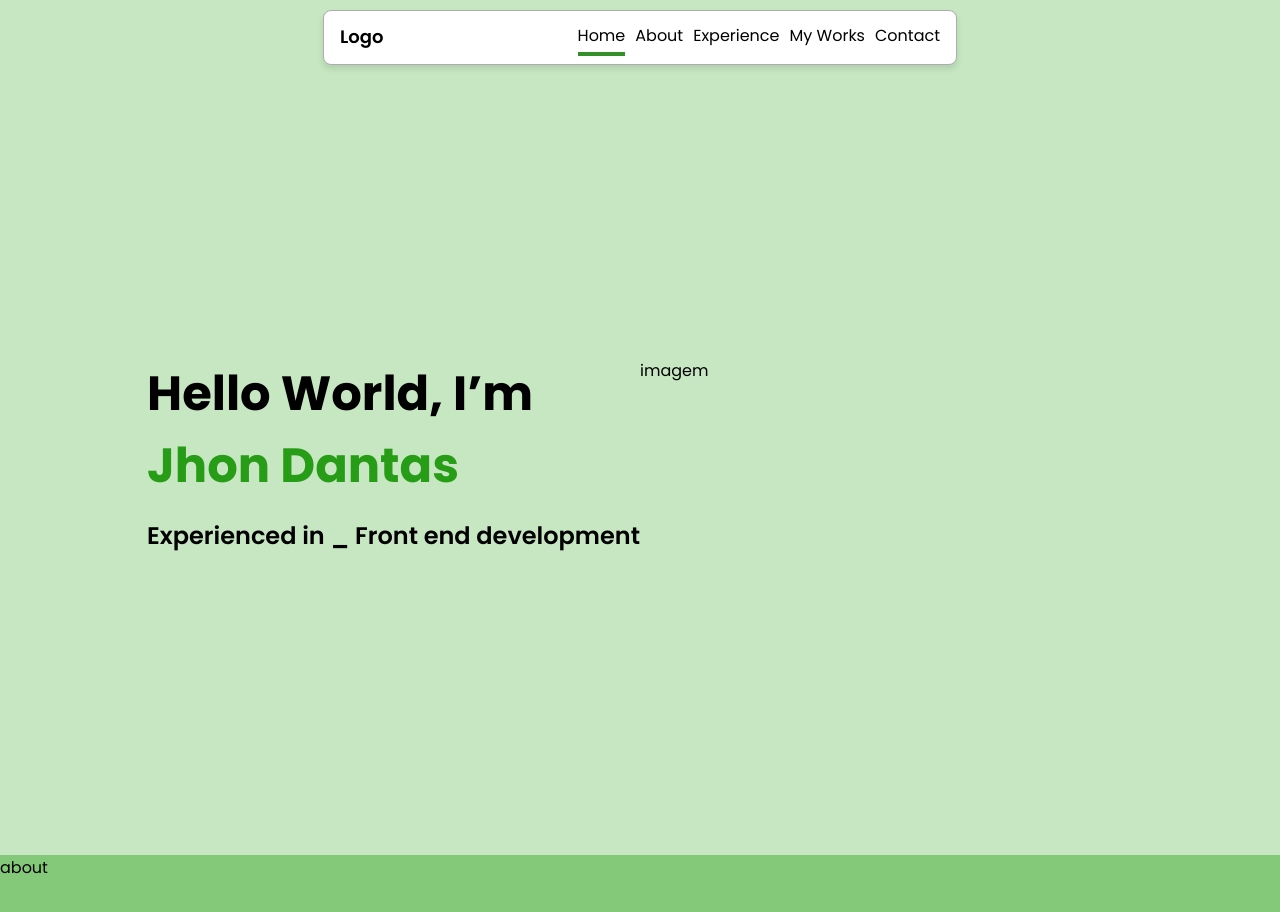
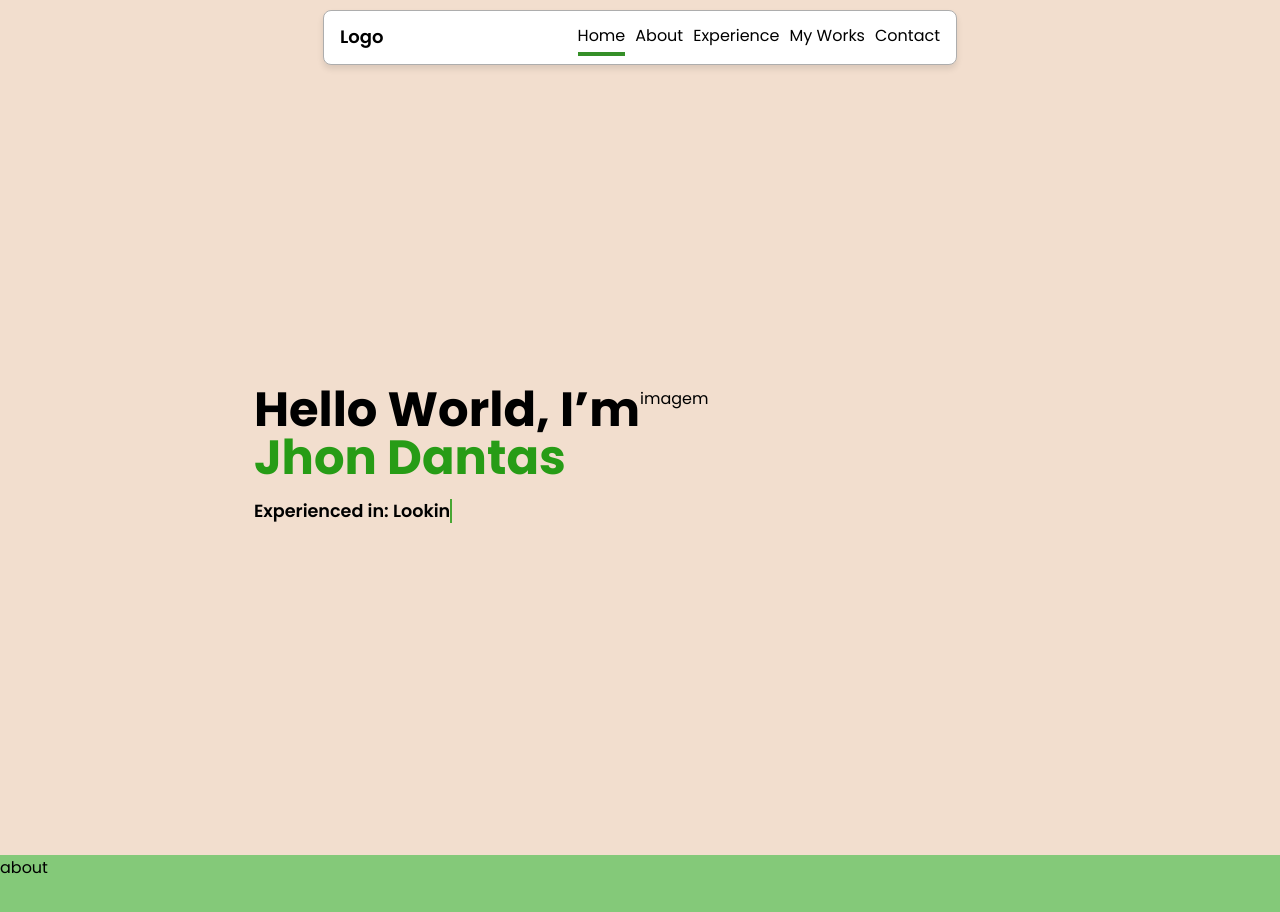
Before and after one commit to Arsene1999/portfolio-web, a React (Create React App) app: page / in a window 1280 px wide. Shown: the top 912 px of the page. Built offline with nearby package versions, Linux system fonts and the light colour scheme.

Commit message:
feat: type writer component done

```diff
--- /dev/null
+++ b/src/components/animations/type-writer/TypeWriterAnimation.tsx
@@ -0,0 +1,63 @@
+import { FC, useEffect, useState } from "react";
+import {
+  TypeWriterAnimationContainer,
+  TypeWriterAnimationTextCursor,
+} from "./styles";
+import { ITypeWriterAnimation } from "./interfaces";
+
+const TypeWriterAnimation: FC<ITypeWriterAnimation> = ({ value }) => {
+  const [text, setText] = useState<string>("");
+  const [keep, setKeep] = useState<boolean>(false);
+
+  const typeWriter = (text: string, length: number) => {
+    return new Promise((resolve) => {
+      let i = 0;
+      const rowBack = () => {
+        if (i !== 0) {
+          setText(text.slice(0, i - 1));
+          i--;
+          setTimeout(rowBack, 100);
+        } else {
+          resolve(text);
+        }
+      };
+
+      const type = () => {
+        if (i < length) {
+          setText(text.slice(0, i + 1));
+          i++;
+          setTimeout(type, 100);
+        } else {
+          rowBack();
+        }
+      };
+      type();
+    });
+  };
+
+  const typeStrings = async () => {
+    for (const string of value) {
+      await typeWriter(string, string.length);
+      await new Promise((resolve) => setTimeout(resolve, 1000));
+    }
+    return;
+  };
+
+  const keepDoing = () => {
+    typeStrings().then(() => setKeep((val) => !val));
+  };
+
+  useEffect(() => {
+    keepDoing();
+    // eslint-disable-next-line react-hooks/exhaustive-deps
+  }, [keep]);
+
+  return (
+    <TypeWriterAnimationContainer>
+      {text}
+      <TypeWriterAnimationTextCursor />
+    </TypeWriterAnimationContainer>
+  );
+};
+
+export default TypeWriterAnimation;
--- /dev/null
+++ b/src/components/animations/type-writer/interfaces.ts
@@ -0,0 +1,3 @@
+export interface ITypeWriterAnimation {
+  value: string[];
+}
--- /dev/null
+++ b/src/components/animations/type-writer/styles.ts
@@ -0,0 +1,17 @@
+import styled, { keyframes } from "styled-components";
+
+export const blinkTextCursor = keyframes`
+  from {border-right-color: var(--dark-green);}  to {border-right-color: transparent}`;
+
+export const TypeWriterAnimationTextCursor = styled.span`
+  border-right: 2px solid var(--dark-green);
+  display: inline;
+
+  /* A mágica acontece aqui */
+  animation: ${blinkTextCursor} 0.7s steps(44) infinite normal;
+`;
+
+export const TypeWriterAnimationContainer = styled.p`
+  display: inline-block;
+  margin: 0;
+`;
--- a/src/components/sections/about/AboutSection.tsx
+++ b/src/components/sections/about/AboutSection.tsx
@@ -1,7 +1,7 @@
 import { AboutSectionWrapper } from "./styles";
 
 const AboutSection = () => {
-  return <AboutSectionWrapper id="#about">about</AboutSectionWrapper>;
+  return <AboutSectionWrapper id="about">about</AboutSectionWrapper>;
 };
 
 export default AboutSection;
--- a/src/components/sections/home/HomeSection.tsx
+++ b/src/components/sections/home/HomeSection.tsx
@@ -1,3 +1,4 @@
+import TypeWriterAnimation from "../../animations/type-writer/TypeWriterAnimation";
 import {
   HomeSectionContainer,
   HomeSectionSpan,
@@ -9,7 +10,7 @@ import {
 
 const HomeSection = () => {
   return (
-    <HomeSectionWrapper id="#home">
+    <HomeSectionWrapper id="home">
       <HomeSectionContainer>
         <HomeSectionTextBox>
           <HomeSectionTitle>
@@ -17,9 +18,13 @@ const HomeSection = () => {
             <HomeSectionSpan>Jhon Dantas</HomeSectionSpan>
           </HomeSectionTitle>
           <HomeSectionSub>
-            Experienced in _ Front end development
+            Experienced in:{" "}
+            <TypeWriterAnimation
+              value={["Front-end development", "Looking for new projects"]}
+            />
           </HomeSectionSub>
         </HomeSectionTextBox>
+
         <div>imagem</div>
       </HomeSectionContainer>
     </HomeSectionWrapper>
--- a/src/components/sections/home/styles.ts
+++ b/src/components/sections/home/styles.ts
@@ -22,13 +22,14 @@ export const HomeSectionTextBox = styled.div`
 export const HomeSectionTitle = styled.h1`
   font-weight: 700;
   font-size: 3rem;
+  line-height: 1;
 `;
 
 export const HomeSectionSpan = styled.span`
-  color: #279c16;
+  color: var(--dark-green);
 `;
 
 export const HomeSectionSub = styled.p`
   font-weight: 600;
-  font-size: 1.5rem;
+  font-size: 1.1em;
 `;
--- a/src/index.css
+++ b/src/index.css
@@ -5,6 +5,12 @@
   font-family: "Poppins",
     sans-serif;
 
+  --background-color: #f2dece;
+  --black: #000;
+  --light-green: #c6e7c1;
+  --dark-green: #279c16;
+  --white: #fff;
+
   -webkit-font-smoothing: antialiased;
   -moz-osx-font-smoothing: grayscale;
 }
--- a/src/styles.ts
+++ b/src/styles.ts
@@ -1,7 +1,7 @@
 import styled from "styled-components";
 
 export const AppContainer = styled.div`
-  background-color: #c6e7c1;
+  background-color: var(--background-color);
   display: "flex";
   width: 100vw;
   justify-content: center;
```
